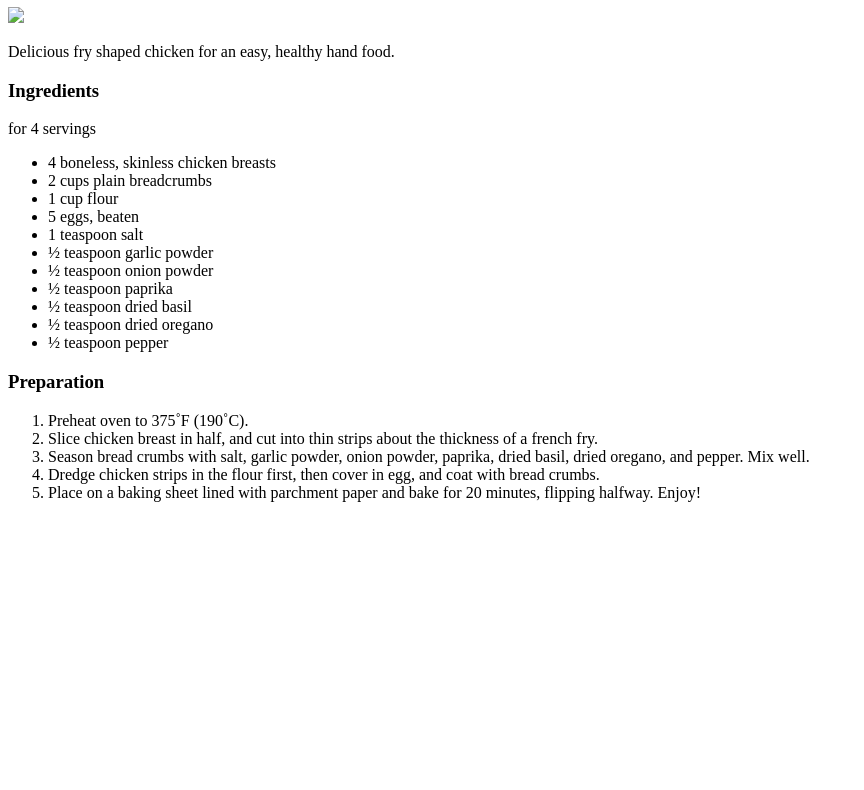
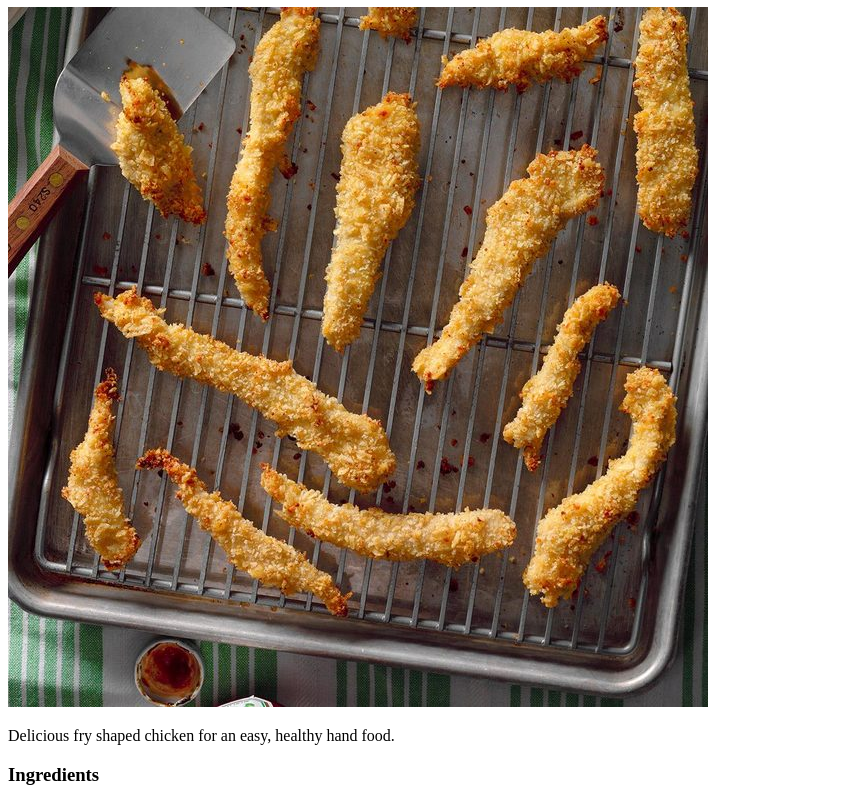
Before and after one commit to holographicfrog/odin-recipes, a plain HTML site: page recipes/chickenfries.html in a window 1280 px wide. Shown: the part 73-863 px from the top of the page, without its empty margins (0-864 px from the left). Before the commit the page ends 800 px from the top, so only its background shows below. Drawn offline with Linux system fonts and the light colour scheme; files whose address does not match are found by name.

Commit message:
fixed image link

```diff
--- a/recipes/chickenfries.html
+++ b/recipes/chickenfries.html
@@ -6,7 +6,7 @@
 </head>
 <body>
     <h1>Baked Chicken Fries</h1>
-    <img src="img/chickenfries.jpg">
+    <img src="/home/jersh/odin-recipes/img/chickenfry.jpg">
     <p>Delicious fry shaped chicken for an easy, healthy hand food.</p>
     <h3>Ingredients</h3>
     <p>for 4 servings</p>
```
Also changed, not shown: img/chickenfries.jpg, img/chickenfry.jpg (added).
